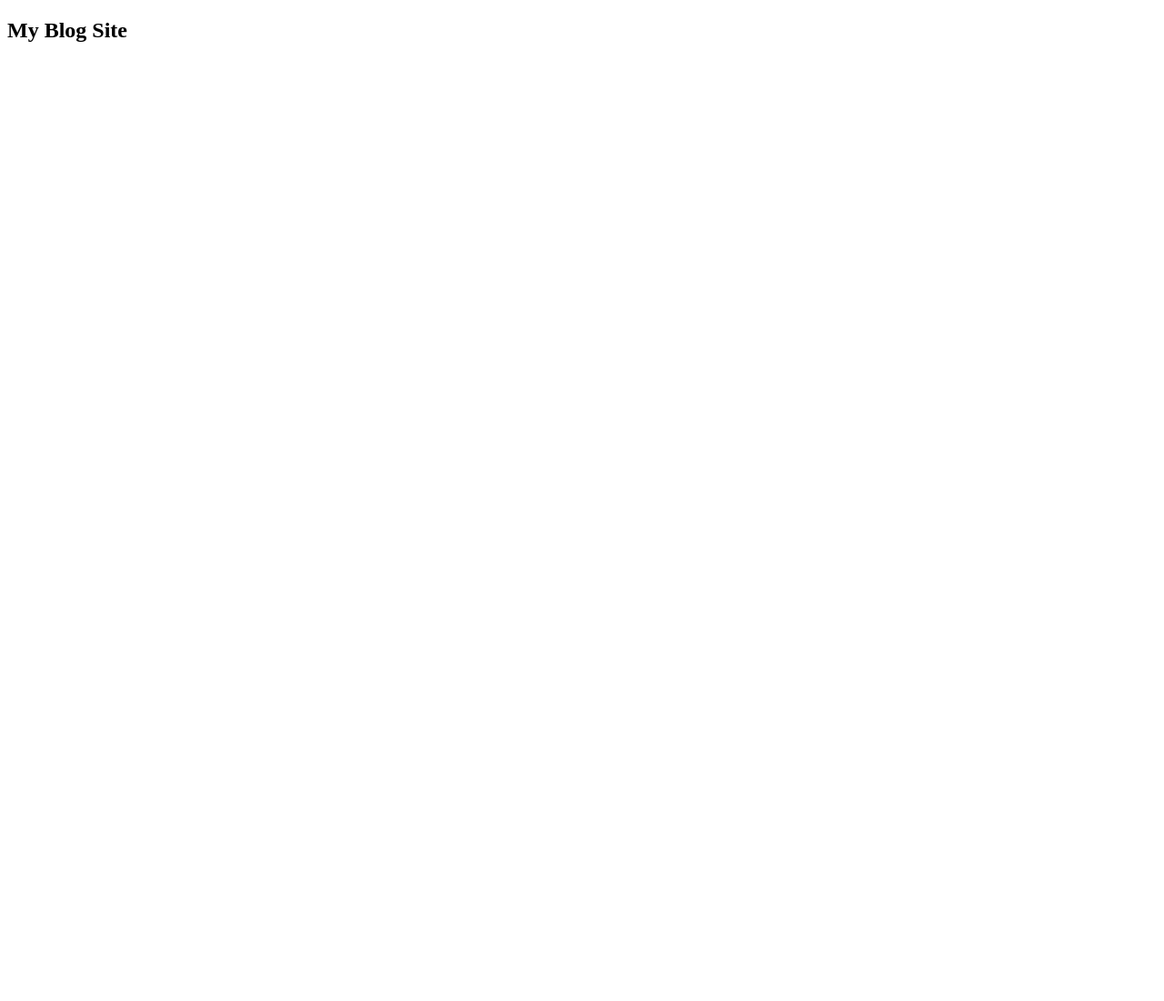
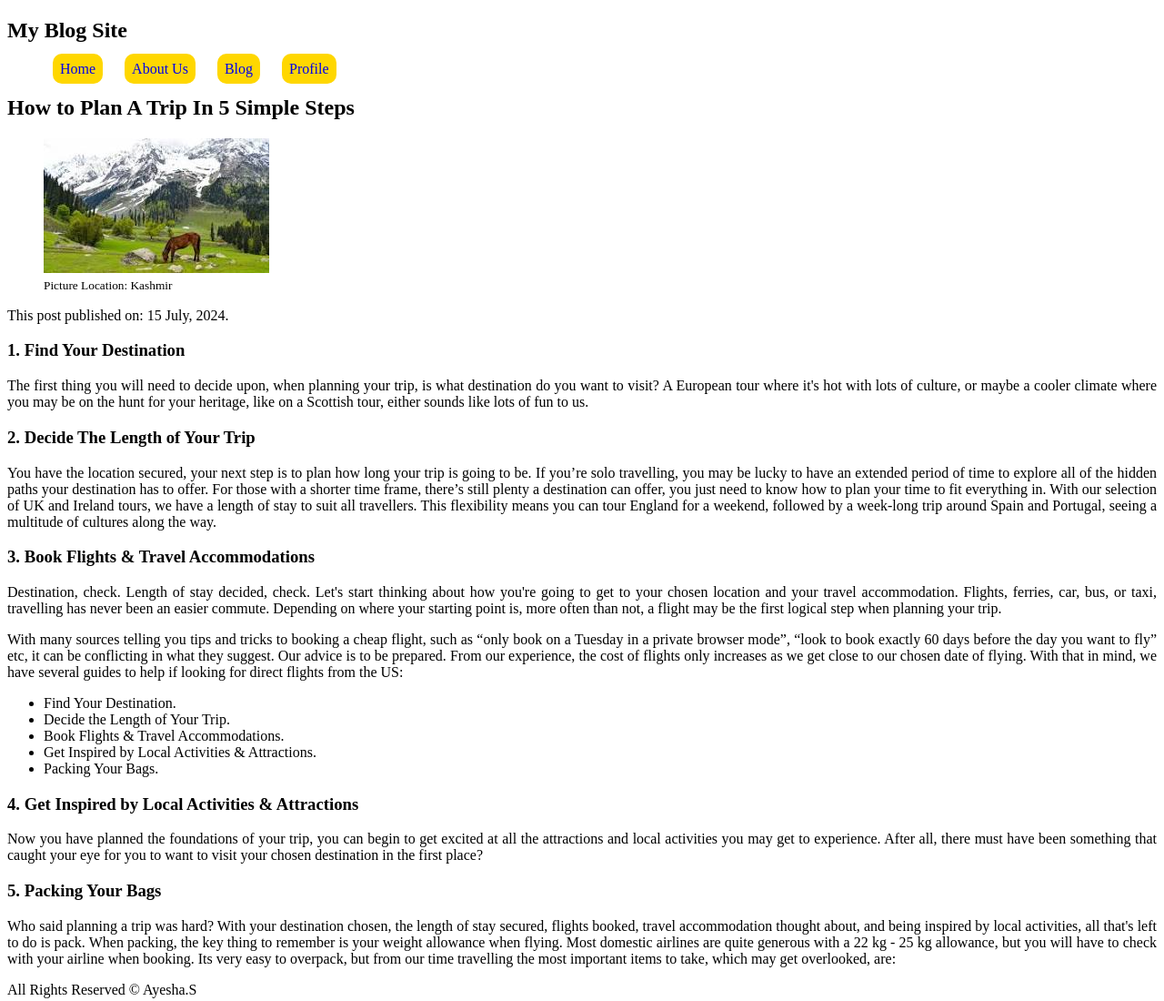
Before and after one commit to ayeshaanikaa/new-blog-site, a plain HTML site: page index.html in a window 1280 px wide. Shown: the whole page at 91% size. Before the commit the page ends 800 px from the top, so only its background shows below. Drawn offline with Linux system fonts and the light colour scheme.

Commit message:
second commit

```diff
--- a/index.html
+++ b/index.html
@@ -4,8 +4,81 @@
     <meta charset="UTF-8">
     <meta name="viewport" content="width=device-width, initial-scale=1.0">
     <title>New Blog Site</title>
+    <style>
+      nav li{
+            display: inline;
+            margin: 10px;
+            background-color: gold;
+            padding: 8px;
+            border-radius: 10px;
+
+        }
+        a{text-decoration: none;}
+        body{text-align: justify;}
+    </style>
 </head>
 <body>
     <h2>My Blog Site</h2>
+    <p>
+        <header>
+            <nav>
+                <ul>
+                    <li><a href="Home">Home</a></li>
+                    <li><a href="https://www.google.com/url?sa=i&url=https%3A%2F%2Fwww.britannica.com%2Fbiography%2FLionel-Messi&psig=AOvVaw0MQMgzv1LGHG2nGTQgTntj&ust=1720697100543000&source=images&cd=vfe&opi=89978449&ved=0CBEQjRxqFwoTCICo3deunIcDFQAAAAAdAAAAABAE">About Us</a></li>
+                    <li><a href="list.html">Blog</a></li>
+                    <li><a href="profile.html">Profile</a></li>
+                </ul>
+            </nav>
+        </header>
+        <main>
+            <article>
+                <header>
+                    <h2>How to Plan A Trip In 5 Simple Steps</h2>
+                    <figure>
+                        <img src="kashmir.jpg" alt="">
+                        <figcaption><small>Picture Location: Kashmir</small></figcaption>
+
+                    </figure>
+                    <p><time datetime="15-07-2024">This post published on: 15 July, 2024.</time></p>
+
+                </header>
+                <section><h3>1. Find Your Destination</h3>
+                    <p>The first thing you will need to decide upon, when planning your trip, is what destination do you want to visit? A European tour where it's hot with lots of culture, or maybe a cooler climate where you may be on the hunt for your heritage, like on a Scottish tour, either sounds like lots of fun to us.
+                    </p>
+
+                </section>
+                <section>
+                    <h3>2. Decide The Length of Your Trip</h3>
+                    <p>You have the location secured, your next step is to plan how long your trip is going to be. If you’re solo travelling, you may be lucky to have an extended period of time to explore all of the hidden paths your destination has to offer. For those with a shorter time frame, there’s still plenty a destination can offer, you just need to know how to plan your time to fit everything in. With our selection of UK and Ireland tours, we have a length of stay to suit all travellers. This flexibility means you can tour England for a weekend, followed by a week-long trip around Spain and Portugal, seeing a multitude of cultures along the way.</p>
+                </section>
+                <section>
+                    <h3>3. Book Flights & Travel Accommodations</h3>
+                    <p>Destination, check. Length of stay decided, check. Let's start thinking about how you're going to get to your chosen location and your travel accommodation. Flights, ferries, car, bus, or taxi, travelling has never been an easier commute. Depending on where your starting point is, more often than not, a flight may be the first logical step when planning your trip.
+                    </p>
+                    <p>With many sources telling you tips and tricks to booking a cheap flight, such as “only book on a Tuesday in a private browser mode”, “look to book exactly 60 days before the day you want to fly” etc, it can be conflicting in what they suggest. Our advice is to be prepared. From our experience, the cost of flights only increases as we get close to our chosen date of flying. With that in mind, we have several guides to help if looking for direct flights from the US: <ul>
+                        <li>Find Your Destination.</li>
+                        <li>Decide the Length of Your Trip.</li>
+                        <li>Book Flights & Travel Accommodations.</li>
+                        <li>Get Inspired by Local Activities & Attractions.</li>
+                        <li>Packing Your Bags.</li>
+                    </ul></p>
+                </section>
+                <section>
+                    <h3>4. Get Inspired by Local Activities & Attractions</h3>
+                    <p>Now you have planned the foundations of your trip, you can begin to get excited at all the attractions and local activities you may get to experience. After all, there must have been something that caught your eye for you to want to visit your chosen destination in the first place?</p>
+                </section>
+                <section>
+                    <h3>5. Packing Your Bags</h3>
+                    <p>Who said planning a trip was hard? With your destination chosen, the length of stay secured, flights booked, travel accommodation thought about, and being inspired by local activities, all that's left to do is pack.
+
+                        When packing, the key thing to remember is your weight allowance when flying. Most domestic airlines are quite generous with a 22 kg - 25 kg allowance, but you will have to check with your airline when booking. Its very easy to overpack, but from our time travelling the most important items to take, which may get overlooked, are:</p>
+                </section>
+            </article>
+        </main>
+        <footer>
+<p>All Rights Reserved &copy; Ayesha.S</p>
+        </footer>
+    </p>
+
 </body>
 </html>
```
Also changed, not shown: list.html (added, +48 -0 lines), profile.html (added, +11 -0 lines), kashmir.jpg (added), travel_tips_rabbies.png (added).
